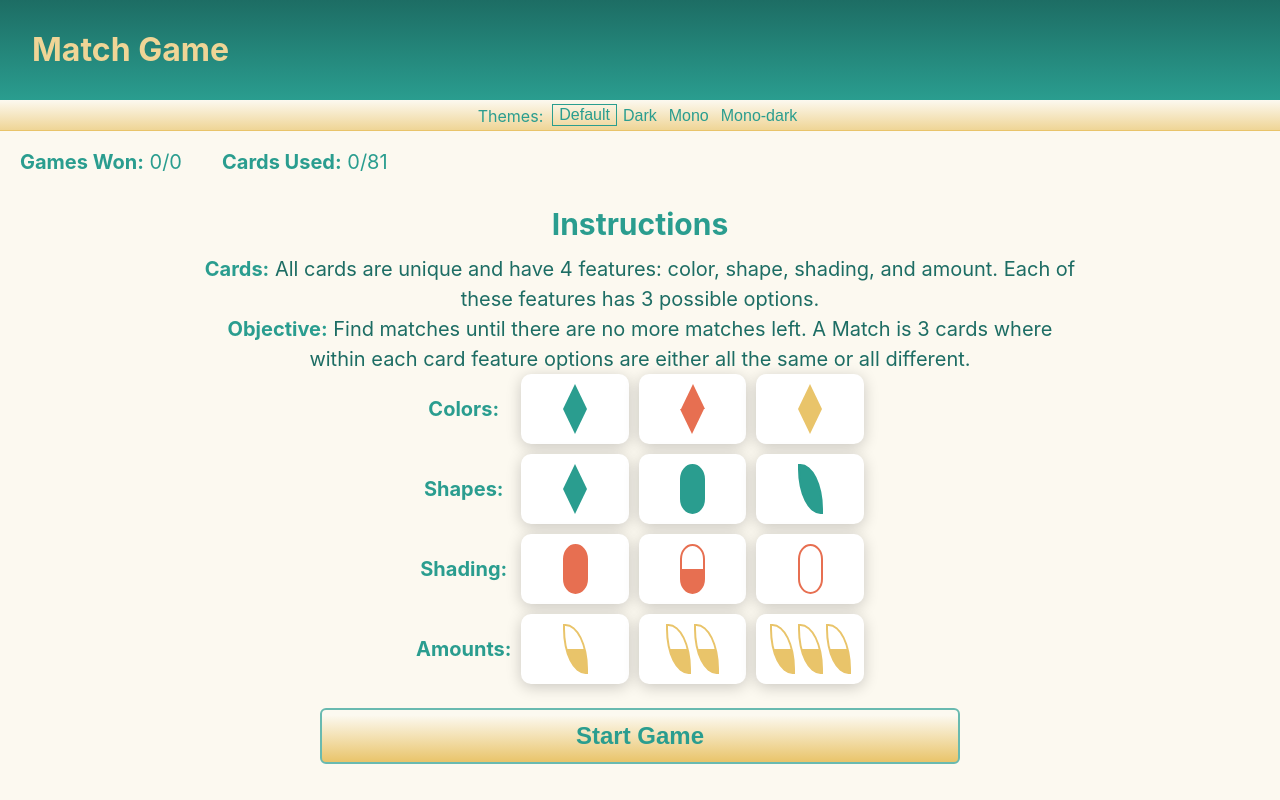
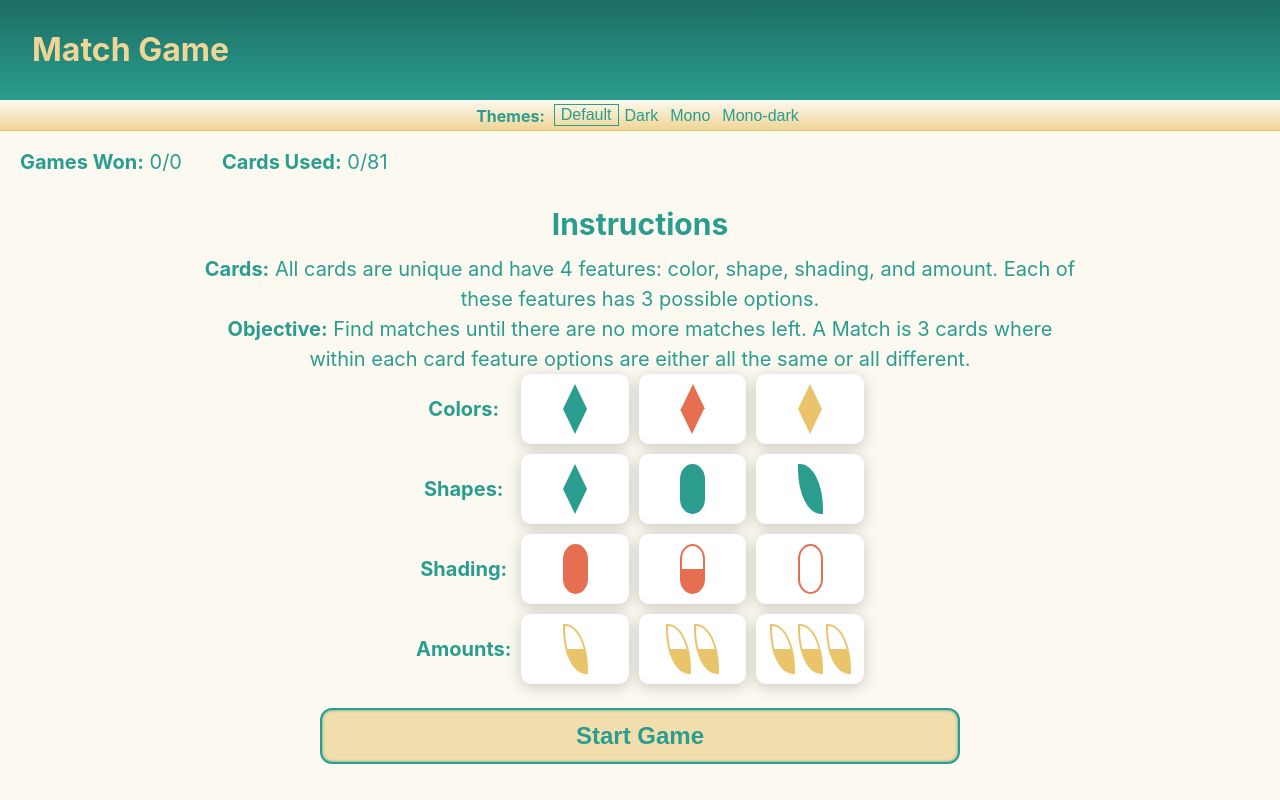
Before and after one commit to shannonyoshi/match-game, a React (Create React App) app: page / in a window 1280 px wide. Shown: the top 800 px of the page. Built offline with nearby package versions, Linux system fonts and the light colour scheme.

Commit message:
added button raise, color transitions, fixed color values for better contrast

```diff
--- a/src/components/game.tsx
+++ b/src/components/game.tsx
@@ -12,14 +12,13 @@ type GameProps = {
   gameCount: number,
   winCount: number,
   endGame: (win: boolean) => void,
-
 }
 /*
 TODO:
  - create win screen
  - fix styling for match component
  - create footer
-
+ - fix dark theme colors
 */
 
 
@@ -219,10 +218,10 @@ const Game = ({ deck, endGame, gameCount, winCount }: GameProps) => {
     <div>
       <div className="info-wrapper">
         <h2 className="game-stats"><span className="label">Games Won:</span> {winCount}/{gameCount}</h2>
-        <p className="game-stats"><span className="label">Cards Used:</span> {used.length}/81</p>
+        <h2 className="game-stats"><span className="label">Cards Used:</span> {used.length}/81</h2>
         {message.length > 0 ? <p className="message">{message}</p> : <div className="no-message" />}
+      </div>
 
-      </div>
       {isStarted ? <>
         <Board onBoard={onBoard} extendBoard={extendBoard} selected={selected} setSelected={setSelected} setMessage={setMessage} />
         <div className="action-buttons">
--- a/src/styling/app.scss
+++ b/src/styling/app.scss
@@ -1,7 +1,23 @@
 @import "themes.scss";
 @import "variables&mixins.scss";
 
+.theme-default,
+.theme-mono,
+.theme-mono-dark {
+  @include themify {
+    color: $primary;
+  }
+}
+.theme-dark {
+  @include themify {
+    color: $highlight;
+  }
+}
+
 .app-container {
+  transition-duration: 1s;
+  transition-timing-function: ease-in-out;
+  transition-property: color, background, background-color;
   min-height: 100vh;
   position: relative;
   @include themify {
@@ -13,9 +29,8 @@
     @include themify {
       background: linear-gradient($primary-dark, $primary);
       color: $highlight-light;
-
-      @include heading;
     }
+    @include heading;
   }
   .theme-setter {
     padding: 0.25em;
@@ -26,20 +41,21 @@
     &.light {
       @include themify {
         border-bottom: 1px solid $highlight;
-        background-color: $highlight-light;
         background: linear-gradient($background, $highlight-light);
-        color: $primary;
+        // color: $primary;
       }
     }
     &.dark {
-      border: 1px solid rex;
       @include themify {
-        background: linear-gradient($highlight-light, $background);
+        color: $primary;
+        border-bottom: 1px solid $card-bg;
+        background: linear-gradient($highlight-light 50%, $background);
       }
     }
     .title {
       border: 1px solid transparent;
       padding-right: 0.5em;
+      font-weight: bolder;
       @media (max-width: 400px) {
         display: none;
       }
@@ -69,9 +85,9 @@
     .game-stats {
       font-size: 1.25em;
       padding: 1em;
-      @include themify {
-        color: $primary;
-      }
+      // @include themify {
+      //   color: $primary;
+      // }
       @media (max-width: 1024px) {
         font-size: 1em;
       }
@@ -85,8 +101,8 @@
     }
   }
   .not-started {
-    padding-bottom:150px;
-    .start-button{
+    padding-bottom: 150px;
+    .start-button {
       @include large-button;
     }
   }
--- a/src/styling/instructions.scss
+++ b/src/styling/instructions.scss
@@ -16,18 +16,18 @@
     text-align:justify;
   }
 
-  @include themify{
-    color:$primary-dark;
-  }
+  // @include themify{
+  //   color:$primary-dark;
+  // }
   .title{
     font-size:1.5em;
     padding:.5em;
   }
   .title,.example,.label{
     font-weight:bold;
-    @include themify{
-      color:$primary;
-    }
+    // @include themify{
+    //   color:$primary;
+    // }
   }
   .example{
     text-align: left;
--- a/src/styling/themes.scss
+++ b/src/styling/themes.scss
@@ -6,60 +6,61 @@ $themes: (
     accent-light: #ee9a85,
     accent: #e76f51,
     accent-dark: #a14d38,
+    highlight-lighter: #f2deac,
     highlight-light: #efd596,
     highlight: #e9c46a,
     highlight-dark: #a3894a,
     contrast: #264653,
     background: #fcf9f0,
-    card-bg:white,
+    card-bg: white,
   ),
-  dark:
-  (
+  dark: (
     primary-light: #765b75,
-    primary: #3c153b,
+    primary: #4b1a49,
     primary-dark: #2a0e29,
     accent-light: #ad6178,
     accent: #8b1e3f,
     accent-dark: #61152c,
+    highlight-lighter: #bcd9c8,
     highlight-light: #acd0bb,
     highlight: #89bd9e,
     highlight-dark: #5f846e,
-    contrast: #DB4C40,
-    background:#262626,
-    card-bg:black,
+    contrast: #db4c40,
+    background: #333333,
+    card-bg: black,
   ),
-  mono:
-  (
+  mono: (
     primary-light: #252525,
     primary: #191919,
     primary-dark: #0c0c0c,
     accent-light: #5d5d5d,
     accent: #4c4c4c,
     accent-dark: #444444,
+    highlight-lighter: #c6c6c6,
     highlight-light: #b9b9b9,
     highlight: #b2b2b2,
     highlight-dark: #a0a0a0,
     contrast: #191919,
     background: #ffffff,
-    card-bg:white
+    card-bg: white,
   ),
   mono-dark:
     (
-    primary-light: #b9b9b9,
-    primary: #b2b2b2,
-    primary-dark: #a0a0a0,
+      primary-light: #f3f3f3,
+      primary: #e6e6e6,
+      primary-dark: #cccccc,
       accent-light: #5d5d5d,
-    accent: #6A6C6E,
+      accent: #6a6c6e,
       accent-dark: #444444,
-    highlight-light: #252525,
-    highlight: #191919,
-    highlight-dark: #0c0c0c,
+      highlight-lighter: #656565,
+      highlight-light: #777777,
+      highlight: #444444,
+      highlight-dark: #323232,
       contrast: #ffffff,
-    background: #191919,
-    card-bg:black
+      background: #333333,
+      card-bg: black,
     ),
 );
-
 
 // from https://www.sitepoint.com/sass-theming-neverending-story/
 
@@ -81,21 +82,19 @@ $themes: (
 //   }
 // }
 
-
-
-
 $primary-light: null;
-    $primary:null;
+$primary: null;
 $primary-dark: null;
-    $accent-light:null;
+$accent-light: null;
 $accent: null;
 $accent-dark: null;
-    $highlight-light:null;
+$highlight-lighter: null;
+$highlight-light: null;
 $highlight: null;
-    $highlight-dark:null;
+$highlight-dark: null;
 $contrast: null;
 $background: null;
-    $card-bg:null;
+$card-bg: null;
 
 // Themify mixin
 // @author Hugo Giraudel
@@ -107,25 +106,37 @@ $themes: (
     &.theme-#{$theme},
     .theme-#{$theme} & {
       // Set the theme variables with `!global`
-      $primary-light: map-get($colors, 'primary-light') !global;
-      $primary:map-get($colors, 'primary') !global;
-      $primary-dark: map-get($colors, 'primary-dark') !global;
-      $accent-light:map-get($colors, 'accent-light') !global;
-      $accent: map-get($colors, 'accent') !global;
-      $accent-dark: map-get($colors, 'accent-dark') !global;
-      $highlight-light:map-get($colors, 'highlight-light') !global;
-      $highlight: map-get($colors, 'highlight') !global;
-      $highlight-dark:map-get($colors, 'highlight-dark') !global;
-      $contrast: map-get($colors, 'contrast') !global;
-      $background: map-get($colors, 'background') !global;
-      $card-bg:map-get($colors, 'card-bg') !global;
+      $primary-light: map-get($colors, "primary-light") !global;
+      $primary: map-get($colors, "primary") !global;
+      $primary-dark: map-get($colors, "primary-dark") !global;
+      $accent-light: map-get($colors, "accent-light") !global;
+      $accent: map-get($colors, "accent") !global;
+      $accent-dark: map-get($colors, "accent-dark") !global;
+      $highlight-lighter: map-get($colors, "highlight-lighter") !global;
+      $highlight-light: map-get($colors, "highlight-light") !global;
+      $highlight: map-get($colors, "highlight") !global;
+      $highlight-dark: map-get($colors, "highlight-dark") !global;
+      $contrast: map-get($colors, "contrast") !global;
+      $background: map-get($colors, "background") !global;
+      $card-bg: map-get($colors, "card-bg") !global;
 
       // Output user content
       @content;
 
       // Unset the theme variables with `!global`
-      $color-primary: null !global;
-      $color-secondary: null !global;
+      $primary-light: null !global;
+      $primary: null !global;
+      $primary-dark: null !global;
+      $accent-light: null !global;
+      $accent: null !global;
+      $accent-dark: null !global;
+      $highlight-lighter: null !global;
+      $highlight-light: null !global;
+      $highlight: null !global;
+      $highlight-dark: null -dark !global;
+      $contrast: null !global;
+      $background: null !global;
+      $card-bg: null !global;
     }
   }
 }
--- a/src/styling/variables&mixins.scss
+++ b/src/styling/variables&mixins.scss
@@ -55,42 +55,46 @@
   }
 }
 @mixin small-button {
-  border: none;
-  outline: none;
-  border-radius: 0.5em;
+  @include button-base;
   font-size: 1em;
-  padding: 0.5em;
-  font-weight: bold;
-  @include themify {
-    color: $primary;
-    background: linear-gradient($background 10%, $highlight);
-    border: 2px solid $primary-light;
-  }
-  @media (max-width: 800px) {
-    font-size: 1em;
-    border-radius: 0.25em;
+  // @media (max-width: 800px) {
+  //   font-size: 1em;
+  //   border-radius: 0.25em;
 
-  }
-
+  // }
 }
 
 @mixin action-button {
+  @include button-base;
+  @include raise;
+  font-size: 2em;
+  margin: 0.25em;
+  @media (max-width: 1500px) {
+    font-size: 1.5em;
+    // border-radius: 0.25em;
+  }
+}
+
+@mixin raise{
+  transition: transform .2s ease-in;
+  &:hover, &:focus{
+    transform: translateY(-4px);
+  }
+}
+
+@mixin button-base{
+  @include raise;
   border: none;
   outline: none;
+  font-weight: bold;
+  cursor: pointer;
   border-radius: 0.5em;
-  font-size: 2em;
-  font-weight: bold;
   padding: 0.5em;
-  cursor: pointer;
-  margin: 0.25em;
   @include themify {
+    box-shadow: inset 0 0 3px $primary;
     color: $primary;
-    background: linear-gradient($background 10%, $highlight);
-    border: 2px solid $primary-light;
-  }
-  @media (max-width: 1500px) {
-    font-size: 1.5em;
-    border-radius: 0.25em;
+    background-color: $highlight-lighter;
+    border: 2px solid $primary;
   }
 }
 
```
Also changed, not shown: public/index.html (+0 -10 lines), src/logo.svg (deleted), src/styling/index.scss (line endings or trailing spaces). Lines whose indentation alone changed are shown as unchanged.
